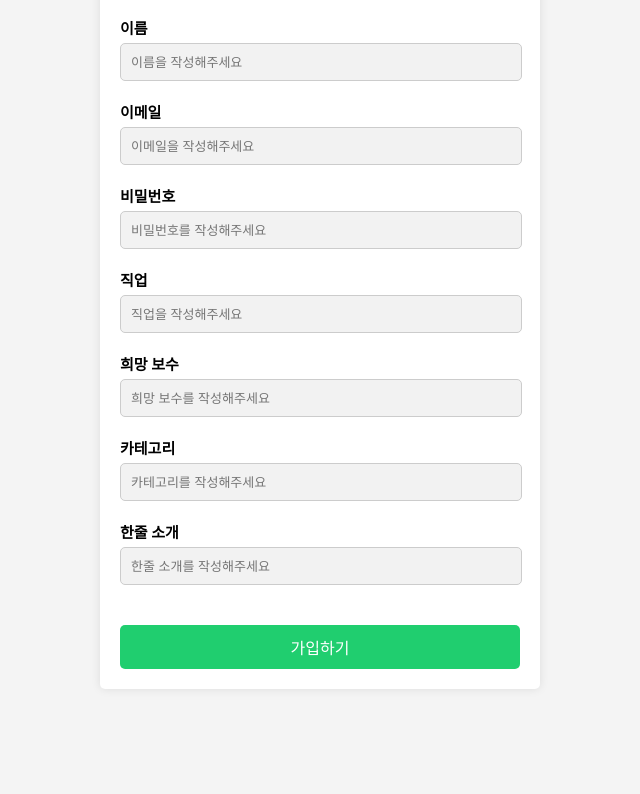
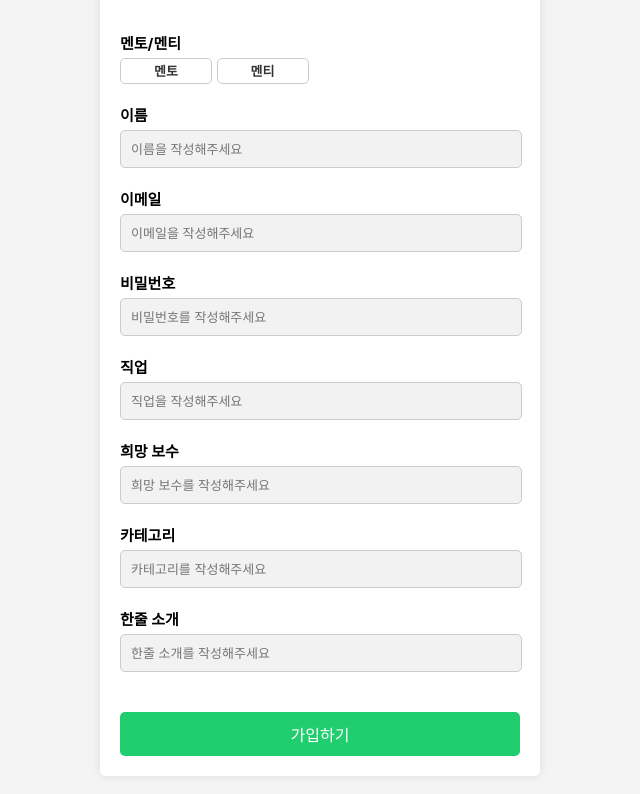
Before and after one commit to 2024-smarthon/linky, a website: page client/pages/sign-up.html in a window 1280 px wide. Shown: the part 140-934 px from the top of the page, without its empty margins (320-960 px from the left). Before the commit the page ends 879 px from the top, so only its background shows below. Drawn offline with Linux system fonts and the light colour scheme.

Commit message:
로그인, 회원 가입창 최종 수정

```diff
--- a/client/pages/sign-up.html
+++ b/client/pages/sign-up.html
@@ -32,7 +32,33 @@
         .form-group {
             margin-bottom: 20px;
         }
+        .select {
+            padding: 15px 0px;
+        }
+        .select input[type=radio]{
+            display: none;
+        }
+        .select input[type=radio]+label{
+            display: inline-block;
+            cursor: pointer;
+            height: 24px;
+            width: 90px;
+            border: 1px solid #ccc;
+            border-radius: 5px;
+            line-height: 24px;
+            text-align: center;
+            font-weight:bold;
+            font-size:13px;
+        }
+        .select input[type=radio]+label{
 
+            background-color: #fff;
+            color:#333;
+        }
+        .select input[type=radio]:checked+label{
+            background-color: #20CE6F;
+            color: #fff;
+        }
         label {
             display: block;
             font-weight: bold;
@@ -87,10 +113,19 @@
     <div class="container">
         <h1>회원가입</h1>
         <form>
+            <div class="select">
+                <label for="name">멘토/멘티</label>
+                <input type="radio" id="select" name="shop"><label for="select">멘토</label>
+                <input type="radio" id="select2" name="shop"><label for="select2">멘티</label>
+           </div>
+
             <div class="form-group">
                 <label for="name">이름</label>
                 <input type="text" id="name" name="name" placeholder="이름을 작성해주세요" required>
             </div>
+
+
+
             <div class="form-group">
                 <label for="email">이메일</label>
                 <input type="email" id="email" name="email" placeholder="이메일을 작성해주세요" required>
```
Also changed, not shown: client/images/coffee_bean.jpg (added).
